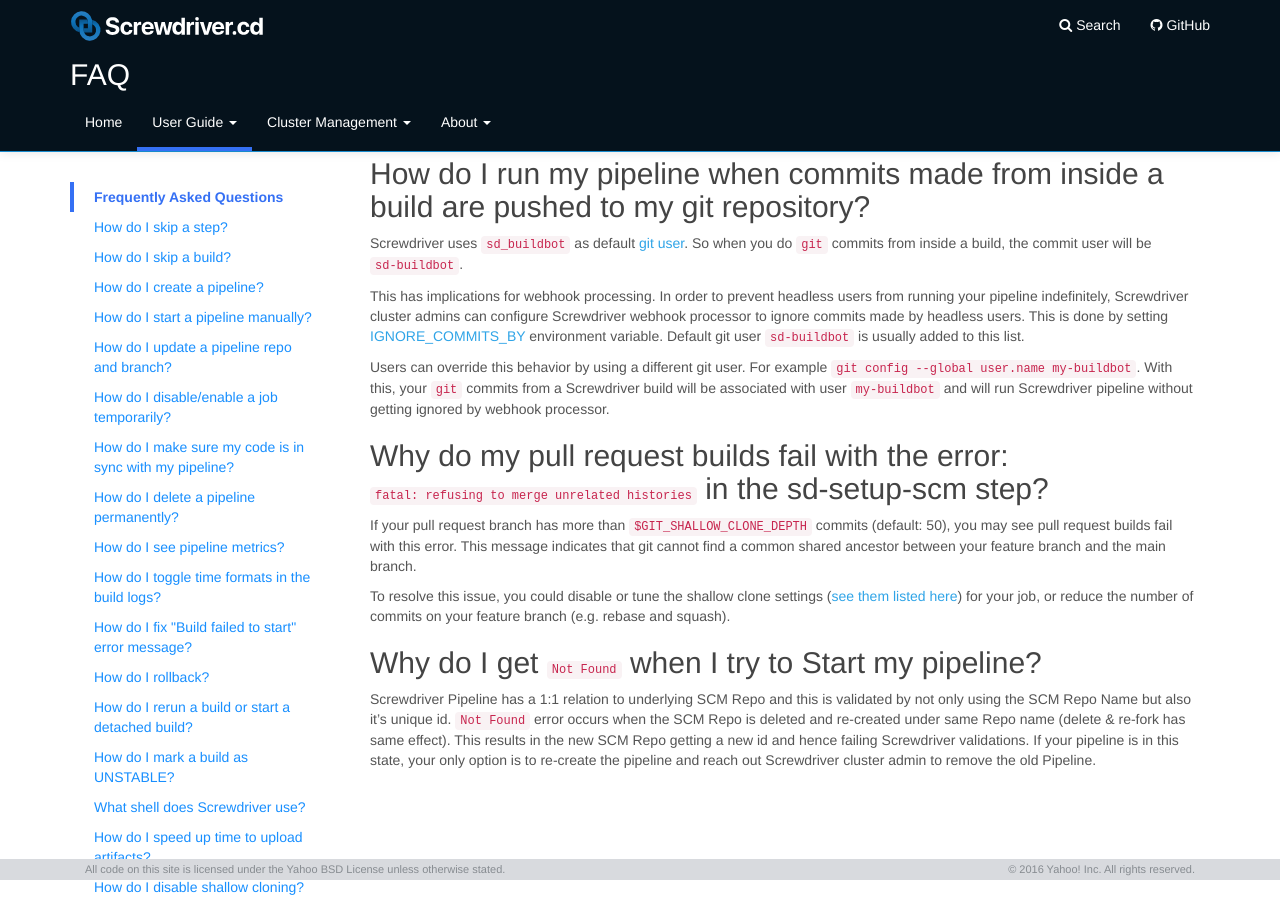
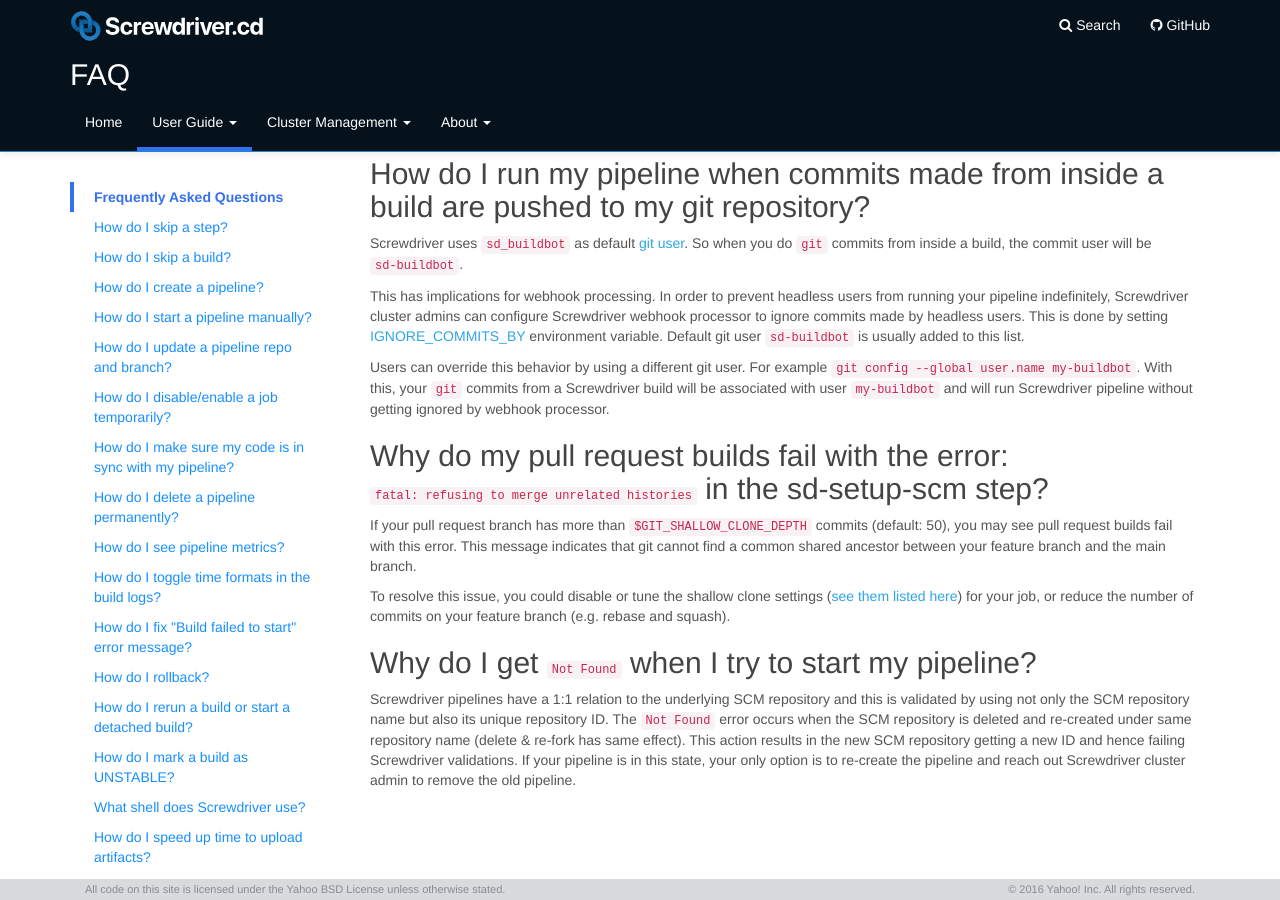
Before and after one commit to screwdriver-cd/guide, a Jekyll site: the page built from docs/user-guide/FAQ.md, in a window 1280 px wide and 900 px high, scrolled down 6426 px. Built offline with Jekyll 4.4.1, drawn with Linux system fonts in a browser that asks for light colours.

Commit message:
Update docs/user-guide/FAQ.md
Co-authored-by: Tiffany K <tiffanykyi@gmail.com>

```diff
--- a/docs/user-guide/FAQ.md
+++ b/docs/user-guide/FAQ.md
@@ -200,6 +200,6 @@ If your pull request branch has more than `$GIT_SHALLOW_CLONE_DEPTH` commits (de
 
 To resolve this issue, you could disable or tune the shallow clone settings ([see them listed here](./environment-variables#user-configurable)) for your job, or reduce the number of commits on your feature branch (e.g. rebase and squash).
 
-## Why do I get `Not Found` when I try to Start my pipeline?
+## Why do I get `Not Found` when I try to start my pipeline?
 
-Screwdriver Pipeline has a 1:1 relation to underlying SCM Repo and this is validated by not only using the SCM Repo Name but also it's unique id. `Not Found` error occurs when the SCM Repo is deleted and re-created under same Repo name (delete & re-fork has same effect). This results in the new SCM Repo getting a new id and hence failing Screwdriver validations. If your pipeline is in this state, your only option is to re-create the pipeline and reach out Screwdriver cluster admin to remove  the old Pipeline.
+Screwdriver pipelines have a 1:1 relation to the underlying SCM repository and this is validated by using not only the SCM repository name but also its unique repository ID. The `Not Found` error occurs when the SCM repository is deleted and re-created under same repository name (delete & re-fork has same effect). This action results in the new SCM repository getting a new ID and hence failing Screwdriver validations. If your pipeline is in this state, your only option is to re-create the pipeline and reach out Screwdriver cluster admin to remove the old pipeline.
```
